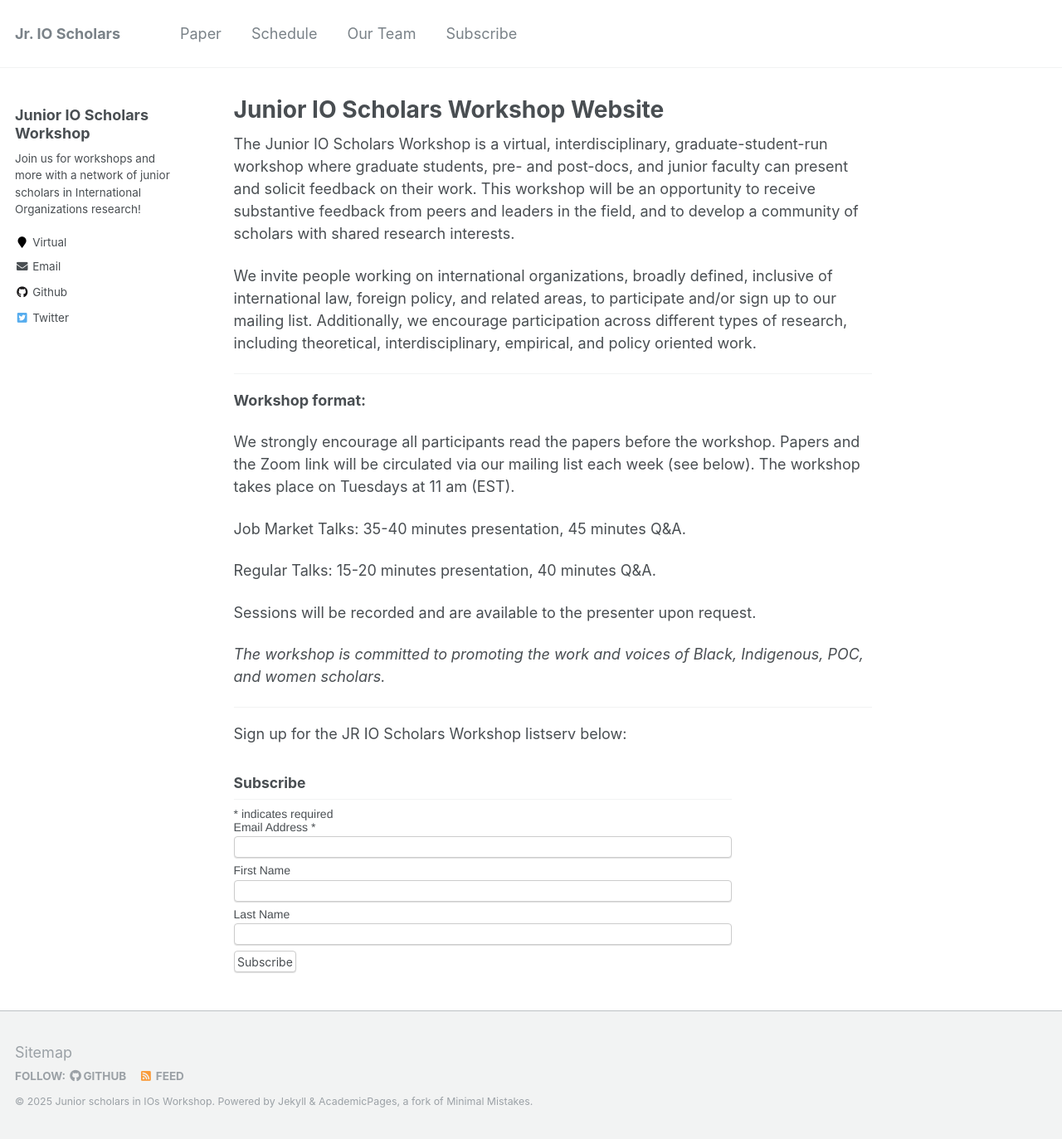
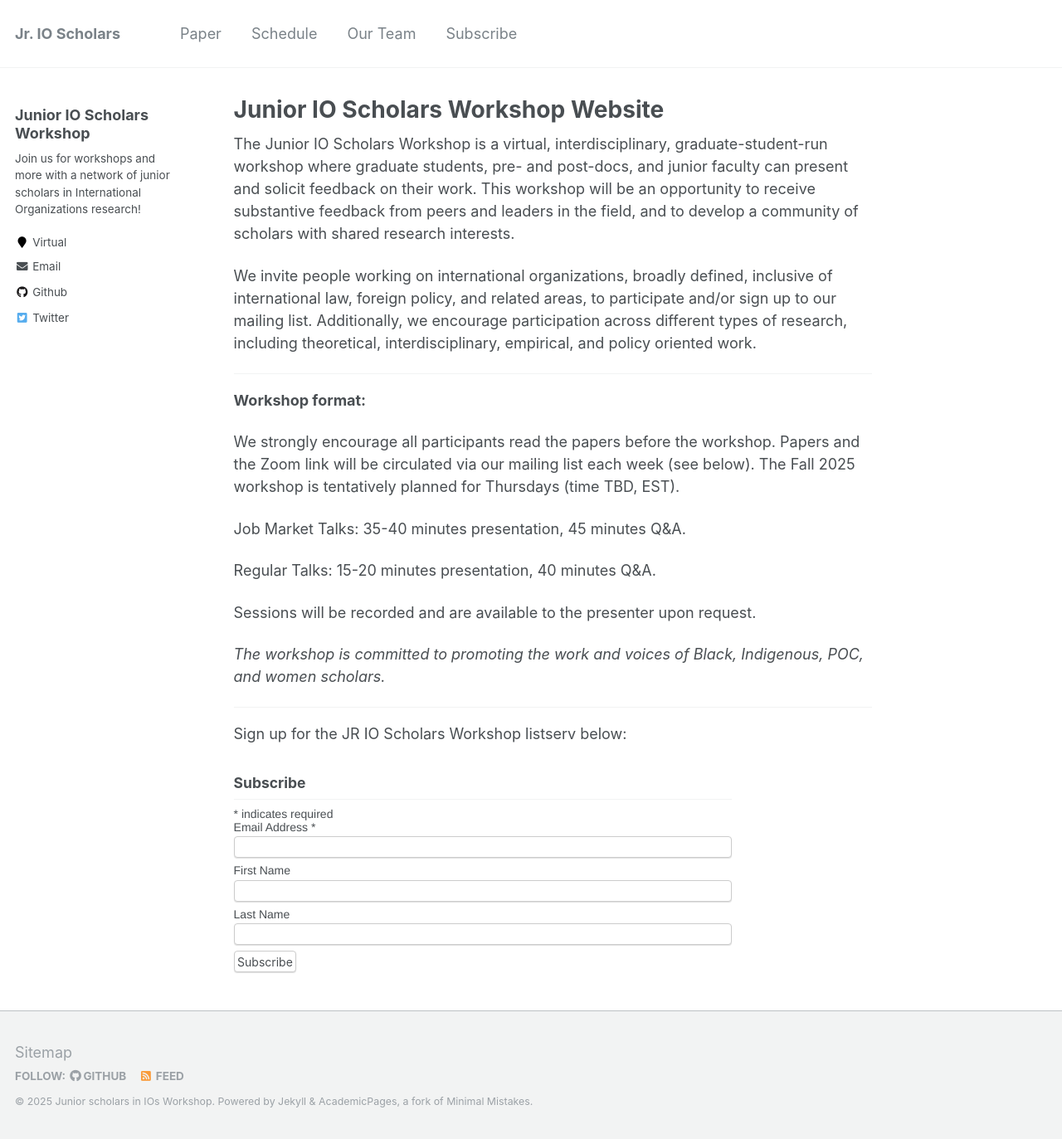
Before and after one commit to IO-workshop/IO-workshop.github.io, a Jekyll site: the page built from _pages/about.md, in a window 1280 px wide and 1373 px high. Shown: the whole window at 83% size. Built offline with Jekyll 4.4.1, drawn with Linux system fonts in a browser that asks for light colours; comment, search, counter and statistics services are not loaded.

Commit message:
Updated the ABOUT for F25

```diff
--- a/_pages/about.md
+++ b/_pages/about.md
@@ -16,7 +16,7 @@ We invite people working on international organizations, broadly defined, inclus
 
 **Workshop format:**
 
-We strongly encourage all participants read the papers before the workshop. Papers and the Zoom link will be circulated via our mailing list each week (see below). The workshop takes place on Tuesdays at 11 am (EST).
+We strongly encourage all participants read the papers before the workshop. Papers and the Zoom link will be circulated via our mailing list each week (see below). The Fall 2025 workshop is tentatively planned for Thursdays (time TBD, EST).
 
 Job Market Talks: 35-40 minutes presentation, 45 minutes Q&A.
 
```
Also changed, not shown: 1 other file.
